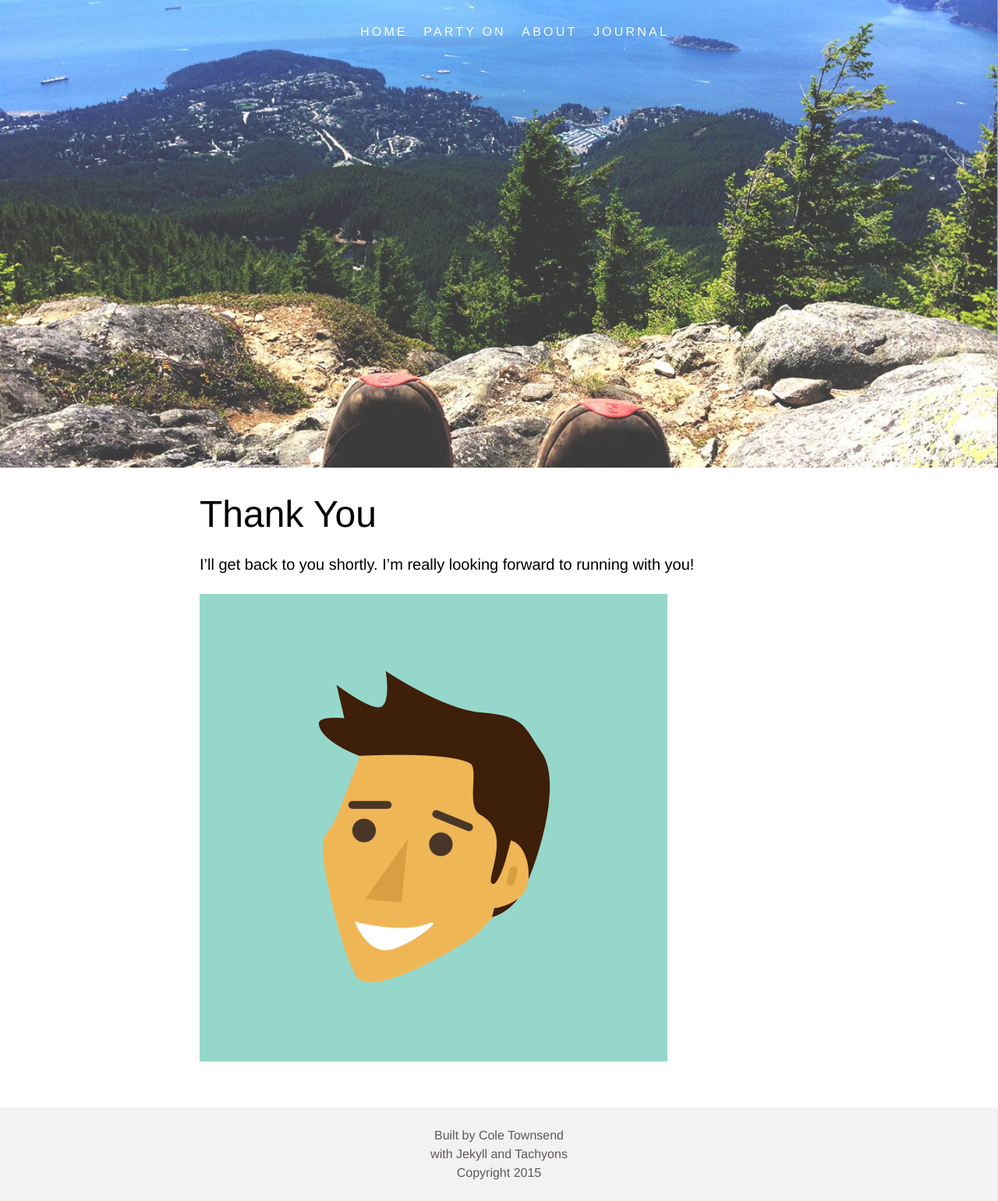
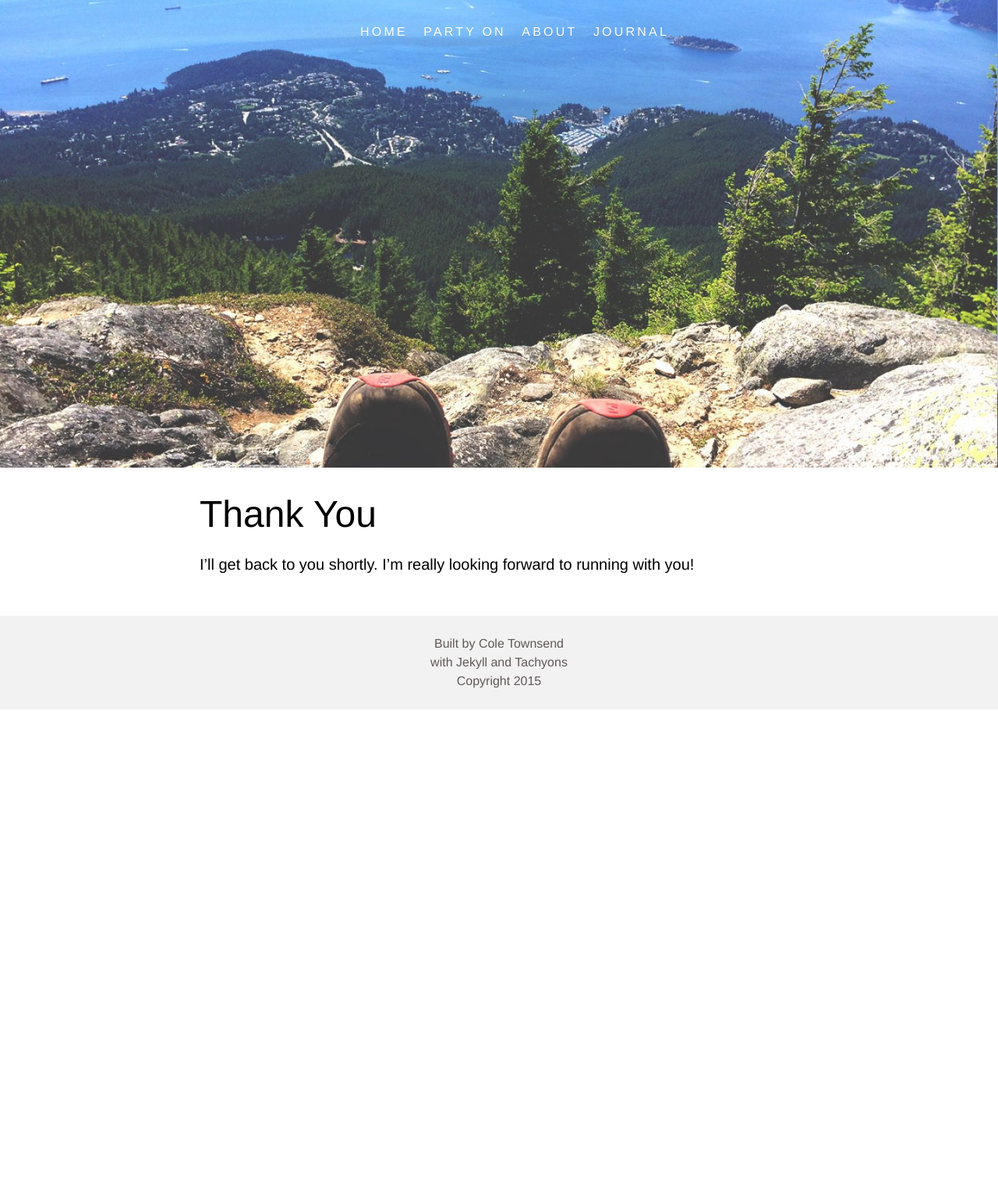
Before and after one commit to ColeTownsend/Set-The-Pace, a Jekyll site: the page built from thank-you.md, in a window 1280 px wide. Shown: the whole page at 78% size. Built offline with Jekyll 4.4.1, drawn with Linux system fonts in a browser that asks for light colours; Markdown is read by kramdown in place of the engine named in the settings; after the commit the page ends 910 px from its top, so only the background shows below that.

Commit message:
Updated thank-you.md

```diff
--- a/thank-you.md
+++ b/thank-you.md
@@ -6,5 +6,3 @@ published: true
 
 
 I'll get back to you shortly. I'm really looking forward to running with you!
-
-![IMG_2841.PNG]({{site.baseurl}}/assets/images/IMG_2841.PNG)
```
